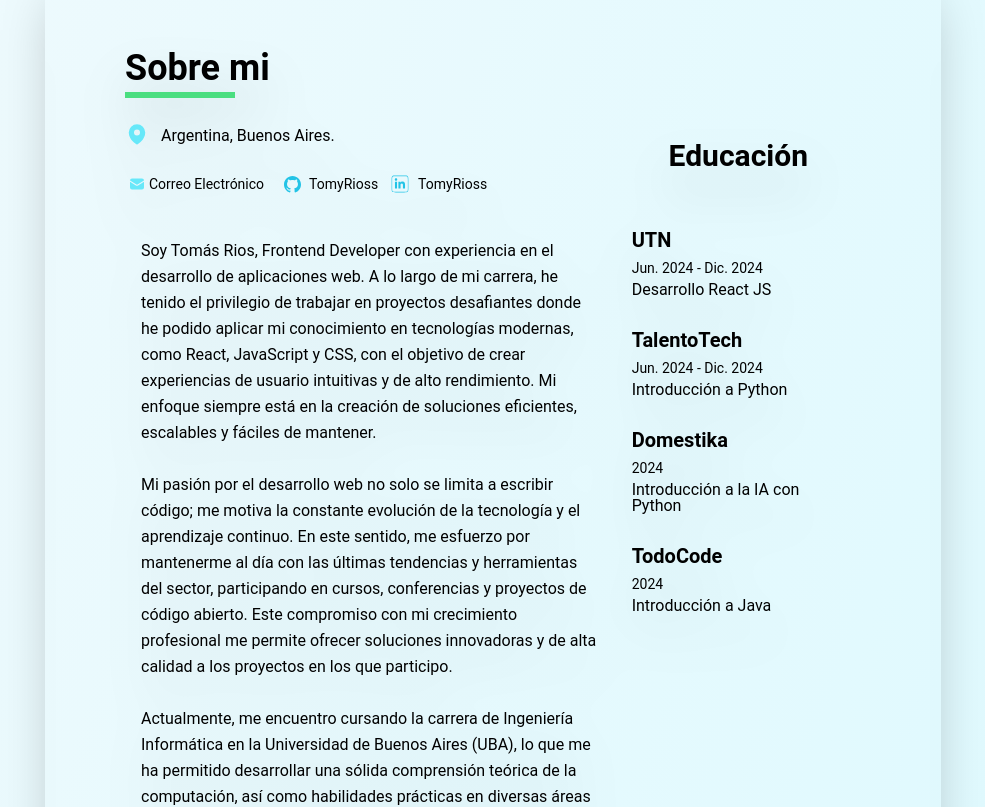
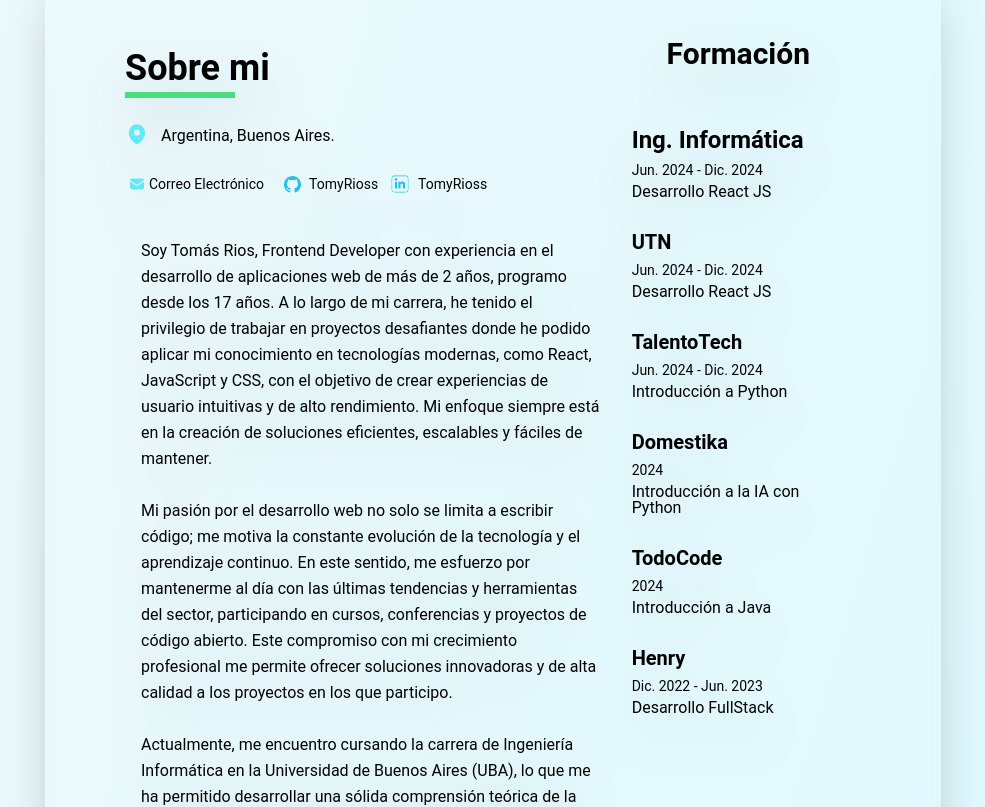
Before and after one commit to TomyRioss/portfolio.2, a React (Vite) app: page / in a window 1280 px wide. Shown: the part 880-1687 px from the top of the page, without its empty margins (147-1132 px from the left). Built offline with nearby package versions, Linux system fonts and the light colour scheme; the HTML template or start-up script is replaced by a standard one.

Commit message:
minor changes in aboutme

```diff
--- a/package.json
+++ b/package.json
@@ -1,7 +1,7 @@
 {
   "name": "miportoflio",
   "private": true,
-  "version": "1.15.4",
+  "version": "1.15.6",
   "type": "module",
   "scripts": {
     "dev": "vite",
--- a/src/components/AboutMe.jsx
+++ b/src/components/AboutMe.jsx
@@ -52,12 +52,13 @@ const aboutMe = () => {
         <div className="md:w-2/3 p-4">
           <p className="mt-6 font-modern-serif text-base leading-relaxed">
             Soy Tomás Rios, <strong>Frontend Developer</strong> con experiencia
-            en el desarrollo de aplicaciones web. A lo largo de mi carrera, he
-            tenido el privilegio de trabajar en proyectos desafiantes donde he
-            podido aplicar mi conocimiento en tecnologías modernas, como React,
-            JavaScript y CSS, con el objetivo de crear experiencias de usuario
-            intuitivas y de alto rendimiento. Mi enfoque siempre está en la
-            creación de soluciones eficientes, escalables y fáciles de mantener.
+            en el desarrollo de aplicaciones web de más de 2 años, programo
+            desde los 17 años. A lo largo de mi carrera, he tenido el privilegio
+            de trabajar en proyectos desafiantes donde he podido aplicar mi
+            conocimiento en tecnologías modernas, como React, JavaScript y CSS,
+            con el objetivo de crear experiencias de usuario intuitivas y de
+            alto rendimiento. Mi enfoque siempre está en la creación de
+            soluciones eficientes, escalables y fáciles de mantener.
             <br />
             <br />
             Mi pasión por el desarrollo web no solo se limita a escribir código;
@@ -101,8 +102,13 @@ const aboutMe = () => {
 
         <aside className="w-1/3">
           <div className="flex flex-col justify-center items-center p-4 font-modern-serif h-96 w-full">
-            <h2 className="text-3xl font-semibold mb-6">Educación</h2>
+            <h2 className="text-3xl font-semibold mb-6">Formación</h2>
             <ul>
+              <li className=" mb-7 mt-7 ">
+                <h3 className="font-bold text-2xl mb-1 ">Ing. Informática</h3>
+                <p className="text-sm mb-1">Jun. 2024 - Dic. 2024</p>
+                <p>Desarrollo React JS</p>
+              </li>
               <li className="mb-7 mt-7">
                 <h3 className="font-bold text-xl mb-1">UTN</h3>
                 <p className="text-sm mb-1">Jun. 2024 - Dic. 2024</p>
@@ -123,6 +129,11 @@ const aboutMe = () => {
                 <p className="text-sm mb-1">2024</p>
                 <p>Introducción a Java</p>
               </li>
+              <li className="mb-7 mt-7">
+                <h3 className="font-bold text-xl mb-1">Henry</h3>
+                <p className="text-sm mb-1">Dic. 2022 - Jun. 2023</p>
+                <p>Desarrollo FullStack</p>
+              </li>
             </ul>
           </div>
         </aside>
```
